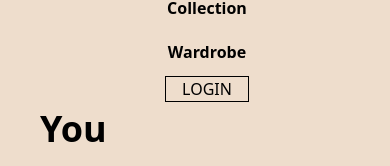
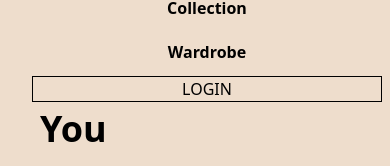
Before and after one commit to fares12358/eleanor-website, a Next.js app: page / in a window 390 px wide. Both pictures are taken after a click on the button "Open main menu". Shown: the part 144-310 px from the top of the page. Built offline with nearby package versions, Linux system fonts and the light colour scheme; a web font is replaced by a local one.

Commit message:
adding the response 2

```diff
--- a/src/app/Components/Nav.jsx
+++ b/src/app/Components/Nav.jsx
@@ -66,7 +66,7 @@ export default function nav() {
                     {item.name}
                   </Link>
                 ))}
-                <button className=" px-6  text-2xl font-normal border border-black uppercase">login</button>
+                <Link href={'/Log'} className=" flex items-center justify-center px-6  text-2xl font-normal border border-black uppercase">login</Link>
               </div>
             </div>
           </div>
@@ -88,7 +88,7 @@ export default function nav() {
               {item.name}
             </Link>
           ))}
-                <button className="px-4  text-md font-normal border border-black uppercase">login</button>
+                <Link href={'/Log'} className="flex items-center justify-center px-4  text-md font-normal border border-black uppercase">login</Link>
 
         </div>
       </DisclosurePanel>
--- a/src/app/layout.jsx
+++ b/src/app/layout.jsx
@@ -1,5 +1,6 @@
 import "./globals.css";
 
+import Nav from "./Components/Nav";
 
 export const metadata = {
   title: "Create Next App",
@@ -12,8 +13,13 @@ export default function RootLayout({ children }) {
       <body
         className={`w-screen h-screen overflow-hidden bg-[#EEDDCC]`}
       >
-        {children}
+        <main className="w-full h-full container mx-auto   bg-[#EEDDCC] overflow-scroll no_scrollbar ">
+          <Nav />
+          {children}
+        </main>
+
       </body>
+
     </html>
   );
 }
--- a/src/app/page.jsx
+++ b/src/app/page.jsx
@@ -1,13 +1,9 @@
 import Image from "next/image";
 import Hero from "./Components/Hero";
-import Nav from "./Components/Nav";
 import Des from "./Components/Des";
 
 export default function Home() {
   return (
-    <main className="w-full h-full container mx-auto  bg-[#EEDDCC] overflow-scroll no_scrollbar ">
-      <Nav/>
       <Hero/>
-    </main>
   );
 }
```
